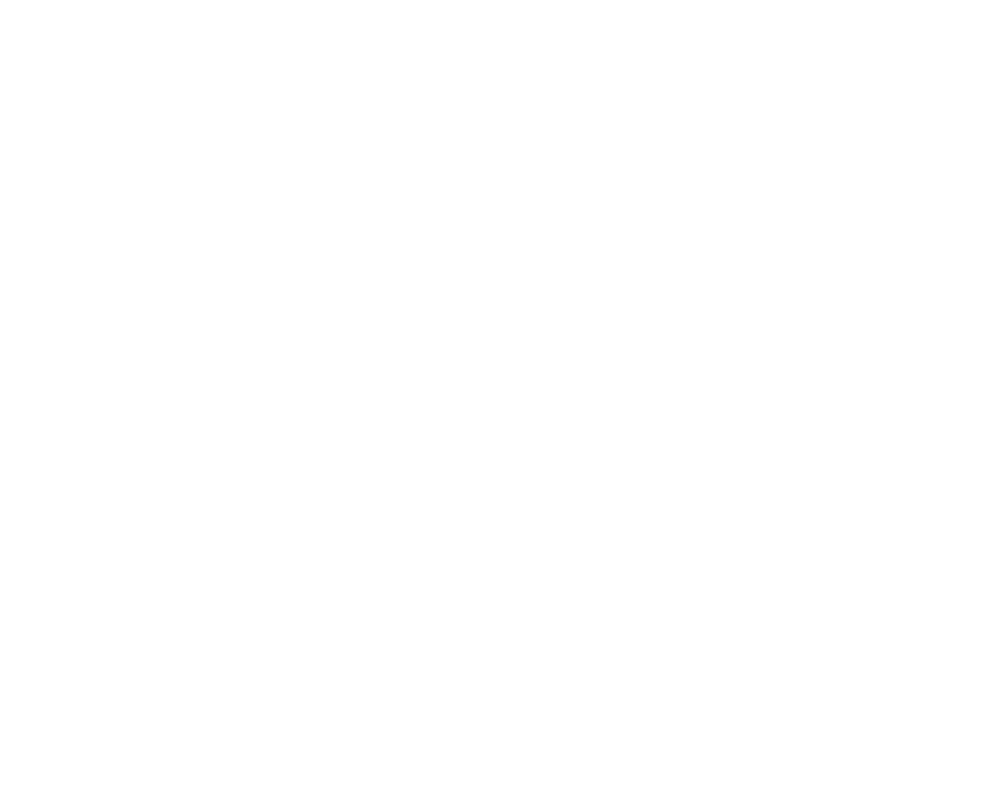
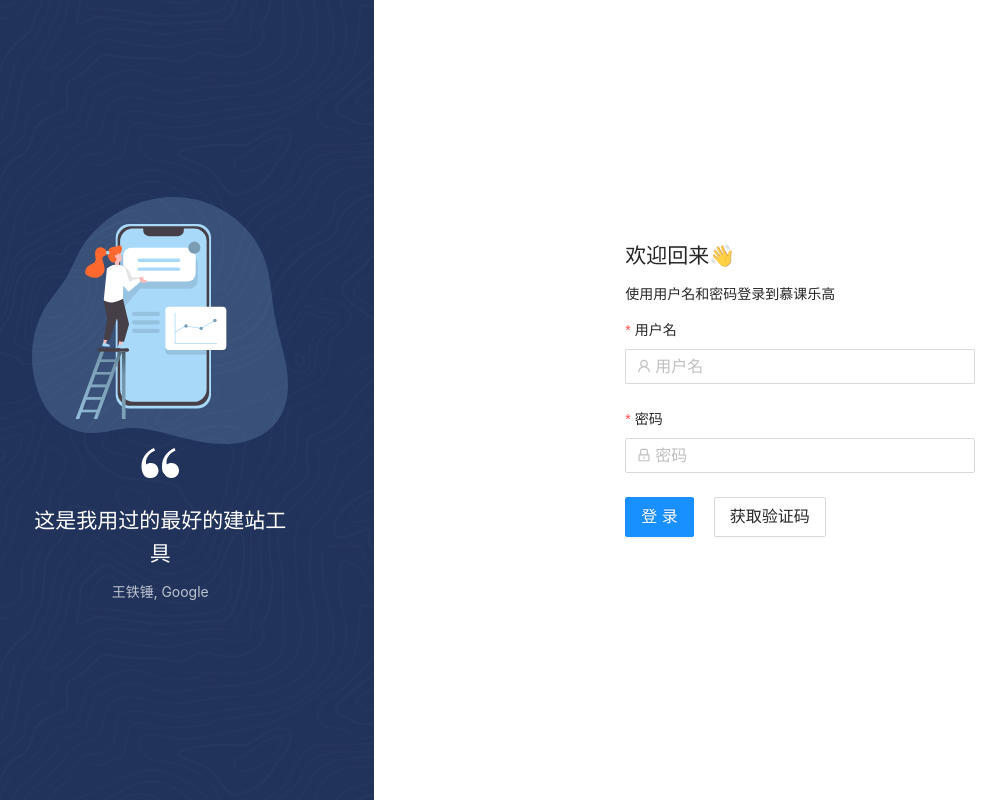
Before and after one commit to imooc-lego/editor, a Vue app: page /login in a window 1280 px wide. Before the commit this address had no page. Shown: the whole page, without its empty margins (53-1059 px from the left). Built offline with nearby package versions, Linux system fonts and the light colour scheme.

Commit message:
add login page design

```diff
--- a/src/components/BackgroundProcesser.vue
+++ b/src/components/BackgroundProcesser.vue
@@ -45,9 +45,12 @@
 })
 </script>
 
-<style scoped>
+<style>
 .delete-uploaded {
   margin-top:10px;
   display: block;
 }
+.background-processer .uploader-container {
+  height: 150px;
+}
 </style>
--- a/src/components/ComponentsList.vue
+++ b/src/components/ComponentsList.vue
@@ -97,7 +97,9 @@
       paddingRight: '10px',
       paddingTop: '5px',
       paddingBottom: '5px',
-      tag: 'button'
+      width: '100px',
+      tag: 'button',
+      textAlign: 'center'
     }
   },
   {
--- a/src/router/index.ts
+++ b/src/router/index.ts
@@ -8,12 +8,12 @@
     component: Home
   },
   {
-    path: '/about',
-    name: 'About',
+    path: '/login',
+    name: 'Login',
     // route level code-splitting
     // this generates a separate chunk (about.[hash].js) for this route
     // which is lazy-loaded when the route is visited.
-    component: () => import(/* webpackChunkName: "about" */ '../views/About.vue')
+    component: () => import(/* webpackChunkName: "about" */ '../views/Login.vue')
   }
 ]
 
--- a/src/views/About.vue
+++ /dev/null
@@ -1,5 +0,0 @@
-<template>
-  <div class="about">
-    <h1>This is an about page</h1>
-  </div>
-</template>
--- /dev/null
+++ b/src/views/Login.vue
@@ -0,0 +1,123 @@
+<template>
+<div class="login-page">
+  <a-row>
+    <a-col :span="8" class="aside">
+      <div class="aside-inner">
+        <img src="~@/assets/user-interface.svg" />
+        <figure class="text-center mb-5 mx-auto">
+            <svg xmlns="http://www.w3.org/2000/svg" xmlns:xlink="http://www.w3.org/1999/xlink" x="0px" y="0px" width="40px" height="40px" viewBox="0 0 8 8" style="enable-background:new 0 0 8 8;" xml:space="preserve">
+              <path fill="#fff" d="M3,1.3C2,1.7,1.2,2.7,1.2,3.6c0,0.2,0,0.4,0.1,0.5c0.2-0.2,0.5-0.3,0.9-0.3c0.8,0,1.5,0.6,1.5,1.5c0,0.9-0.7,1.5-1.5,1.5
+                C1.4,6.9,1,6.6,0.7,6.1C0.4,5.6,0.3,4.9,0.3,4.5c0-1.6,0.8-2.9,2.5-3.7L3,1.3z M7.1,1.3c-1,0.4-1.8,1.4-1.8,2.3
+                c0,0.2,0,0.4,0.1,0.5c0.2-0.2,0.5-0.3,0.9-0.3c0.8,0,1.5,0.6,1.5,1.5c0,0.9-0.7,1.5-1.5,1.5c-0.7,0-1.1-0.3-1.4-0.8
+                C4.4,5.6,4.4,4.9,4.4,4.5c0-1.6,0.8-2.9,2.5-3.7L7.1,1.3z"></path>
+            </svg>
+        </figure>
+        <h2>这是我用过的最好的建站工具</h2>
+        <span class="text-white-70">王铁锤, Google</span>
+      </div>
+    </a-col>
+    <a-col :span="16" class="login-area">
+      <a-form
+        :model="form" :rules="rules"
+        ref="publishForm" layout="vertical"
+      >
+        <h2>欢迎回来👋</h2>
+        <p>使用用户名和密码登录到慕课乐高</p>
+        <a-form-item label="用户名" required name="username">
+          <a-input v-model:value="form.username" placeholder="用户名">
+            <template v-slot:prefix><UserOutlined style="color:rgba(0,0,0,.25)"/></template>
+          </a-input>
+        </a-form-item>
+        <a-form-item label="密码" required name="password">
+          <a-input v-model:value="form.password" type="password" placeholder="密码">
+            <template v-slot:prefix><LockOutlined style="color:rgba(0,0,0,.25)"/></template>
+          </a-input>
+        </a-form-item>
+        <a-form-item>
+          <a-button type="primary" @click="publish" size="large">
+            登录
+          </a-button>
+          <a-button @click="publish" size="large" :style="{ marginLeft: '20px' }">
+            获取验证码
+          </a-button>
+        </a-form-item>
+      </a-form>
+    </a-col>
+  </a-row>
+</div>
+</template>
+<script lang="ts">
+import { defineComponent, reactive, ref, Ref } from 'vue'
+import { UserOutlined, LockOutlined } from '@ant-design/icons-vue'
+
+interface RuleFormInstance {
+  validate: () => Promise<any>;
+}
+export default defineComponent({
+  components: {
+    UserOutlined,
+    LockOutlined
+  },
+  setup () {
+    const form = reactive({
+      username: '',
+      password: ''
+    })
+    const publishForm = ref() as Ref<RuleFormInstance>
+    const rules = {
+      username: [
+        { required: true, message: '用户名不能为空', trigger: 'blur' }
+      ],
+      password: [
+        { required: true, message: '密码不能为空', trigger: 'blur' }
+      ]
+    }
+    const publish = () => {
+      publishForm.value.validate().then(() => { console.log('passed') })
+    }
+
+    return {
+      form,
+      rules,
+      publishForm,
+      publish
+    }
+  }
+})
+</script>
+<style>
+.aside {
+  height: 100vh;
+  background-color: #21325b;
+  background-image: url('~@/assets/background.svg');
+}
+.aside img {
+  width: 100%;
+}
+.aside h2 {
+  color: #fff;
+}
+.aside-inner {
+  width: 60%;
+  text-align: center;
+}
+.login-area {
+  height: 100vh;
+}
+.login-area .ant-form {
+  width: 350px;
+}
+.text-white-70 {
+  color: rgba(255, 255, 255, 0.7);
+  display: block;
+}
+.aside, .login-area {
+  display: flex;
+  align-items: center;
+  justify-content: center;
+}
+.login-area .ant-input {
+  font-size: 16px ;
+  padding: 20px 30px ;
+}
+</style>
```
Also changed, not shown: src/assets/background.svg (added), src/assets/user-interface.svg (added).
